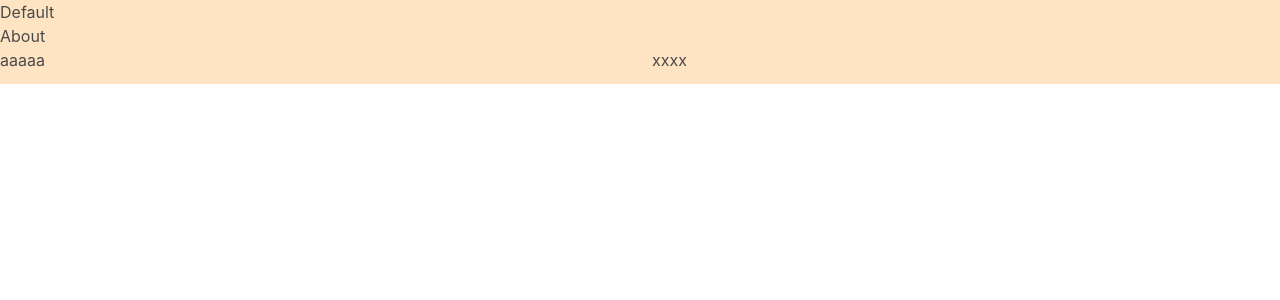
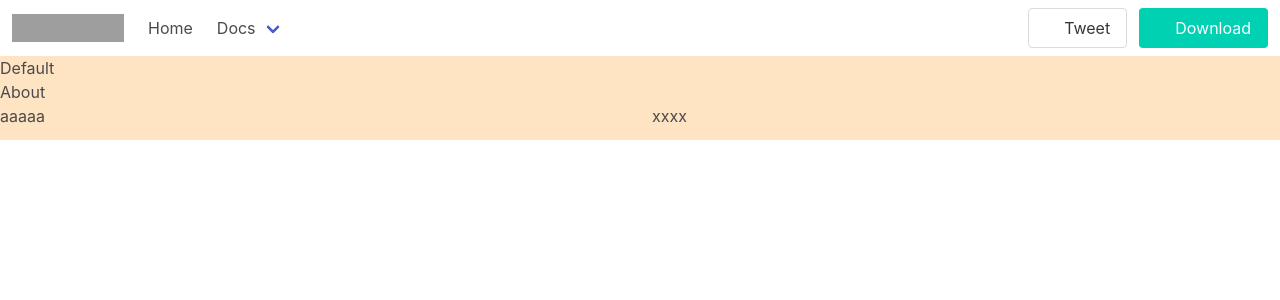
Before and after one commit to mrmohsensami/nuxt-app, a Nuxt app: page /about in a window 1280 px wide. Shown: the top 300 px of the page. Built offline with nearby package versions, Linux system fonts and the light colour scheme; grey boxes are pictures that could not be loaded.

Commit message:
nuxt components, Navbar added

```diff
--- /dev/null
+++ b/components/Navbar.vue
@@ -0,0 +1,86 @@
+<template>
+<nav class="navbar is-transparent">
+  <div class="navbar-brand">
+    <a class="navbar-item" href="https://bulma.io">
+      <img src="https://bulma.io/images/bulma-logo.png" alt="Bulma: a modern CSS framework based on Flexbox" width="112" height="28">
+    </a>
+    <div class="navbar-burger" data-target="navbarExampleTransparentExample">
+      <span></span>
+      <span></span>
+      <span></span>
+    </div>
+  </div>
+
+  <div id="navbarExampleTransparentExample" class="navbar-menu">
+    <div class="navbar-start">
+      <a class="navbar-item" href="https://bulma.io/">
+        Home
+      </a>
+      <div class="navbar-item has-dropdown is-hoverable">
+        <a class="navbar-link" href="https://bulma.io/documentation/overview/start/">
+          Docs
+        </a>
+        <div class="navbar-dropdown is-boxed">
+          <a class="navbar-item" href="https://bulma.io/documentation/overview/start/">
+            Overview
+          </a>
+          <a class="navbar-item" href="https://bulma.io/documentation/overview/modifiers/">
+            Modifiers
+          </a>
+          <a class="navbar-item" href="https://bulma.io/documentation/columns/basics/">
+            Columns
+          </a>
+          <a class="navbar-item" href="https://bulma.io/documentation/layout/container/">
+            Layout
+          </a>
+          <a class="navbar-item" href="https://bulma.io/documentation/form/general/">
+            Form
+          </a>
+          <hr class="navbar-divider">
+          <a class="navbar-item" href="https://bulma.io/documentation/elements/box/">
+            Elements
+          </a>
+          <a class="navbar-item is-active" href="https://bulma.io/documentation/components/breadcrumb/">
+            Components
+          </a>
+        </div>
+      </div>
+    </div>
+
+    <div class="navbar-end">
+      <div class="navbar-item">
+        <div class="field is-grouped">
+          <p class="control">
+            <a class="bd-tw-button button" data-social-network="Twitter" data-social-action="tweet" data-social-target="https://bulma.io" target="_blank" href="https://twitter.com/intent/tweet?text=Bulma: a modern CSS framework based on Flexbox&amp;hashtags=bulmaio&amp;url=https://bulma.io&amp;via=jgthms">
+              <span class="icon">
+                <i class="fab fa-twitter"></i>
+              </span>
+              <span>
+                Tweet
+              </span>
+            </a>
+          </p>
+          <p class="control">
+            <a class="button is-primary" href="https://github.com/jgthms/bulma/releases/download/0.9.4/bulma-0.9.4.zip">
+              <span class="icon">
+                <i class="fas fa-download"></i>
+              </span>
+              <span>Download</span>
+            </a>
+          </p>
+        </div>
+      </div>
+    </div>
+  </div>
+</nav>
+</template>
+
+<script>
+export default {
+
+}
+</script>
+
+<style>
+
+</style>
--- a/layouts/default.vue
+++ b/layouts/default.vue
@@ -1,5 +1,6 @@
 <template>
   <div>
+    <Navbar />
     Default
     <Nuxt />
   </div>
```
